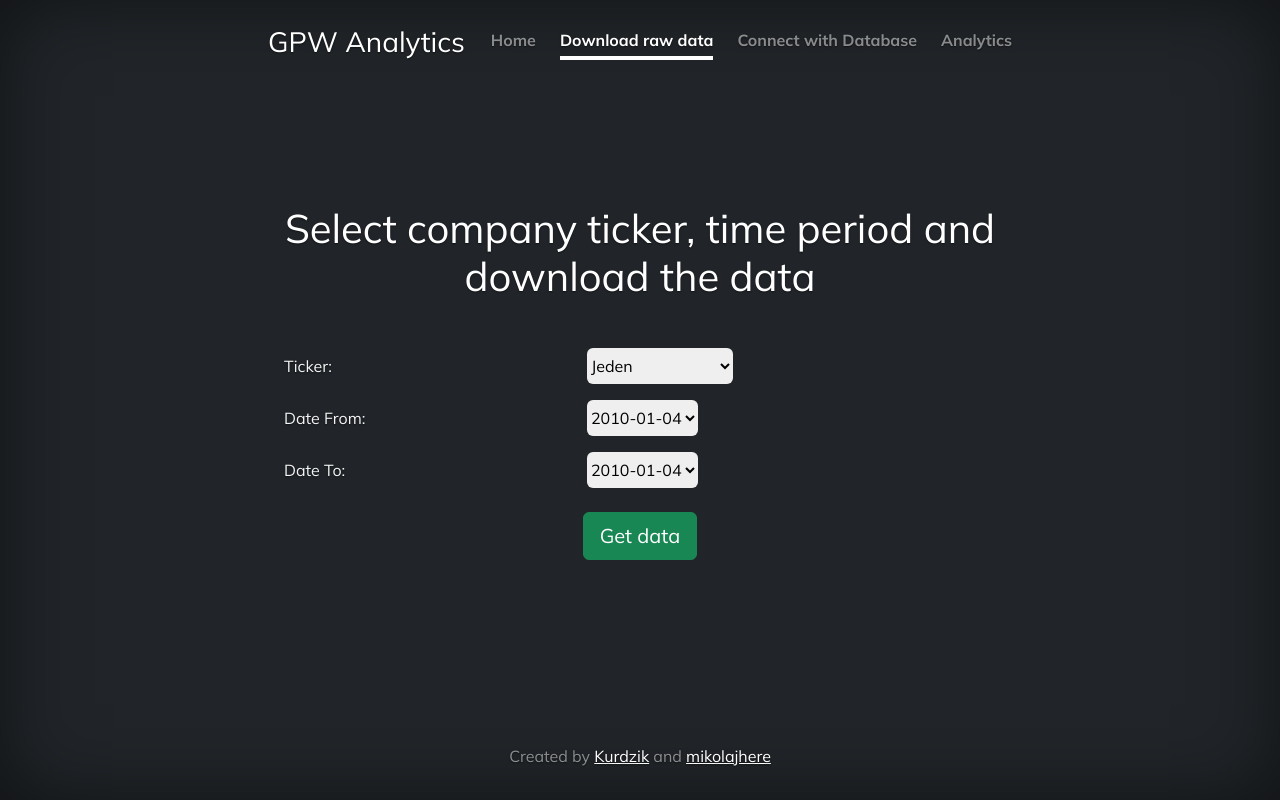
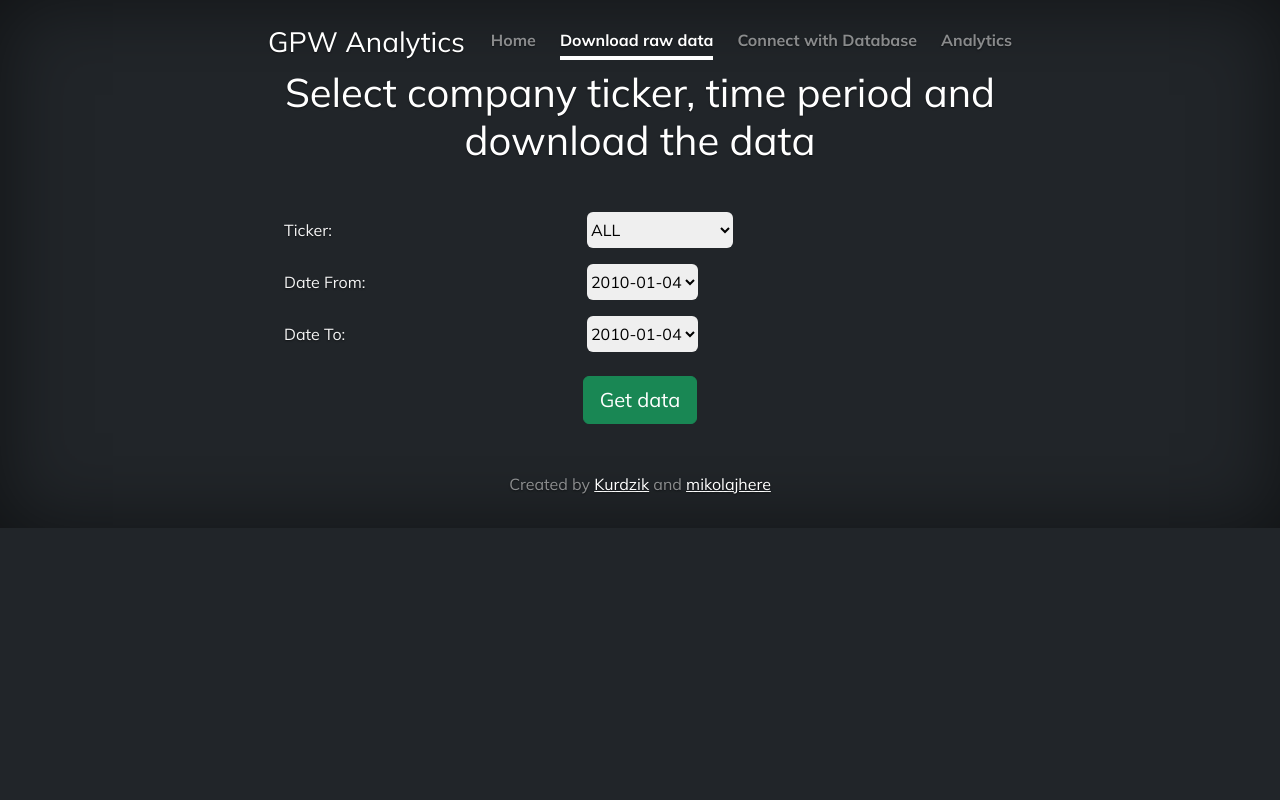
Before and after one commit to Kurdzik/gpw-app, a Flask app: page /get_data in a window 1280 px wide. Run offline with Flask 2, Linux system fonts and the light colour scheme; some libraries are stand-ins or nearby versions; some web fonts are replaced.

Commit message:
html and css code improvement
add new classes

```diff
--- a/templates/index.html
+++ b/templates/index.html
@@ -11,7 +11,7 @@
       integrity="sha384-iYQeCzEYFbKjA/T2uDLTpkwGzCiq6soy8tYaI1GyVh/UjpbCx/TYkiZhlZB6+fzT"
       crossorigin="anonymous"
     />
-    <link rel="stylesheet" href="/static/css/cover.css" />
+    <link rel="stylesheet" href="static/css/cover.css" />
     <link
       rel="stylesheet"
       href="https://fonts.googleapis.com/css?family=Muli:200,300,400,500,600,700,800,900&display=swap"
@@ -73,7 +73,7 @@
       <main class="px-3">
         <h1>GPW Stocks Analytics App</h1>
         <p class="lead">Use the navigation menu to get started</p>
-        <p class="lead">
+        <p class="lead d-none">
           <a href="#" class="btn btn-light btn-lg">Learn more</a>
         </p>
       </main>
--- a/templates/index_analytics_choice.html
+++ b/templates/index_analytics_choice.html
@@ -11,7 +11,7 @@
       integrity="sha384-iYQeCzEYFbKjA/T2uDLTpkwGzCiq6soy8tYaI1GyVh/UjpbCx/TYkiZhlZB6+fzT"
       crossorigin="anonymous"
     />
-    <link rel="stylesheet" href="/static/css/cover.css" />
+    <link rel="stylesheet" href="static/css/cover.css" />
     <link
       rel="stylesheet"
       href="https://fonts.googleapis.com/css?family=Muli:200,300,400,500,600,700,800,900&display=swap"
--- a/templates/index_analytics_dashboards.html
+++ b/templates/index_analytics_dashboards.html
@@ -11,7 +11,7 @@
       integrity="sha384-iYQeCzEYFbKjA/T2uDLTpkwGzCiq6soy8tYaI1GyVh/UjpbCx/TYkiZhlZB6+fzT"
       crossorigin="anonymous"
     />
-    <link rel="stylesheet" href="/static/css/cover.css" />
+    <link rel="stylesheet" href="static/css/cover.css" />
     <link
       rel="stylesheet"
       href="https://fonts.googleapis.com/css?family=Muli:200,300,400,500,600,700,800,900&display=swap"
@@ -19,7 +19,7 @@
   </head>
 
   <body class="d-flex h-100 text-center text-bg-dark">
-    <div class="cover-container d-flex w-100 h-100 p-3 mx-auto flex-column">
+    <div class="d-flex w-100 h-100 p-3 mx-auto flex-column">
       <header class="mb-auto">
         <nav
           class="navbar navbar-expand-lg navbar-dark nav-masthead justify-content-center"
--- a/templates/index_analytics_models.html
+++ b/templates/index_analytics_models.html
@@ -11,7 +11,7 @@
       integrity="sha384-iYQeCzEYFbKjA/T2uDLTpkwGzCiq6soy8tYaI1GyVh/UjpbCx/TYkiZhlZB6+fzT"
       crossorigin="anonymous"
     />
-    <link rel="stylesheet" href="/static/css/cover.css" />
+    <link rel="stylesheet" href="static/css/cover.css" />
     <link
       rel="stylesheet"
       href="https://fonts.googleapis.com/css?family=Muli:200,300,400,500,600,700,800,900&display=swap"
--- a/templates/index_db_conn_choice.html
+++ b/templates/index_db_conn_choice.html
@@ -11,7 +11,7 @@
       integrity="sha384-iYQeCzEYFbKjA/T2uDLTpkwGzCiq6soy8tYaI1GyVh/UjpbCx/TYkiZhlZB6+fzT"
       crossorigin="anonymous"
     />
-    <link rel="stylesheet" href="/static/css/cover.css" />
+    <link rel="stylesheet" href="static/css/cover.css" />
     <link
       rel="stylesheet"
       href="https://fonts.googleapis.com/css?family=Muli:200,300,400,500,600,700,800,900&display=swap"
--- a/templates/index_scrapper.html
+++ b/templates/index_scrapper.html
@@ -4,14 +4,17 @@
     <meta charset="UTF-8" />
     <meta name="viewport" content="width=device-width, initial-scale=1.0" />
     <title>GPW Analytics</title>
-    <link rel="stylesheet" href="{{ url_for('static', filename='css/cover.css') }}">
+    <link
+      rel="stylesheet"
+      href="{{ url_for('static', filename='css/cover.css') }}"
+    />
     <link
       href="https://cdn.jsdelivr.net/npm/bootstrap@5.2.1/dist/css/bootstrap.min.css"
       rel="stylesheet"
       integrity="sha384-iYQeCzEYFbKjA/T2uDLTpkwGzCiq6soy8tYaI1GyVh/UjpbCx/TYkiZhlZB6+fzT"
       crossorigin="anonymous"
     />
-    <link rel="stylesheet" href="/templates/static/css/cover.css" />
+    <link rel="stylesheet" href="static/css/cover.css" />
     <link
       rel="stylesheet"
       href="https://fonts.googleapis.com/css?family=Muli:200,300,400,500,600,700,800,900&display=swap"
@@ -84,9 +87,7 @@
               class="custom-select"
               id="selectTickers"
               name="tickerSelection"
-            >
-              <option value="">Jeden</option>
-            </select>
+            ></select>
           </div>
           <div class="input-group mb-3">
             <div class="input-group-prepend">
--- a/templates/python_scripts/constants.py
+++ b/templates/python_scripts/constants.py
@@ -11,7 +11,7 @@
       integrity="sha384-iYQeCzEYFbKjA/T2uDLTpkwGzCiq6soy8tYaI1GyVh/UjpbCx/TYkiZhlZB6+fzT"
       crossorigin="anonymous"
     />
-    <link rel="stylesheet" href="/static/css/cover.css" />
+    <link rel="stylesheet" href="static/css/cover.css" />
     <link
       rel="stylesheet"
       href="https://fonts.googleapis.com/css?family=Muli:200,300,400,500,600,700,800,900&display=swap"
@@ -19,7 +19,7 @@
   </head>
 
   <body class="d-flex h-100 text-center text-bg-dark">
-    <div class="cover-container d-flex w-100 h-100 p-3 mx-auto flex-column">
+    <div class="d-flex w-100 h-100 p-3 mx-auto flex-column">
       <header class="mb-auto">
         <nav
           class="navbar navbar-expand-lg navbar-dark nav-masthead justify-content-center"
--- a/templates/static/css/cover.css
+++ b/templates/static/css/cover.css
@@ -82,5 +82,19 @@
 }
 
 .cover-container {
-  height: 100vh;
+  height: 100%;
 }
+
+.main-svg {
+  width: 100%;
+}
+
+.js-plotly-plot {
+  margin: 0 auto;
+  overflow: scroll;
+  width: 100%;
+}
+
+.h-100 {
+  height: fit-content !important;
+}
```
Also changed, not shown: templates/index_db_conn.html (+6 -10 lines), templates/index_db_conn_remove.html (+14 -9 lines).
